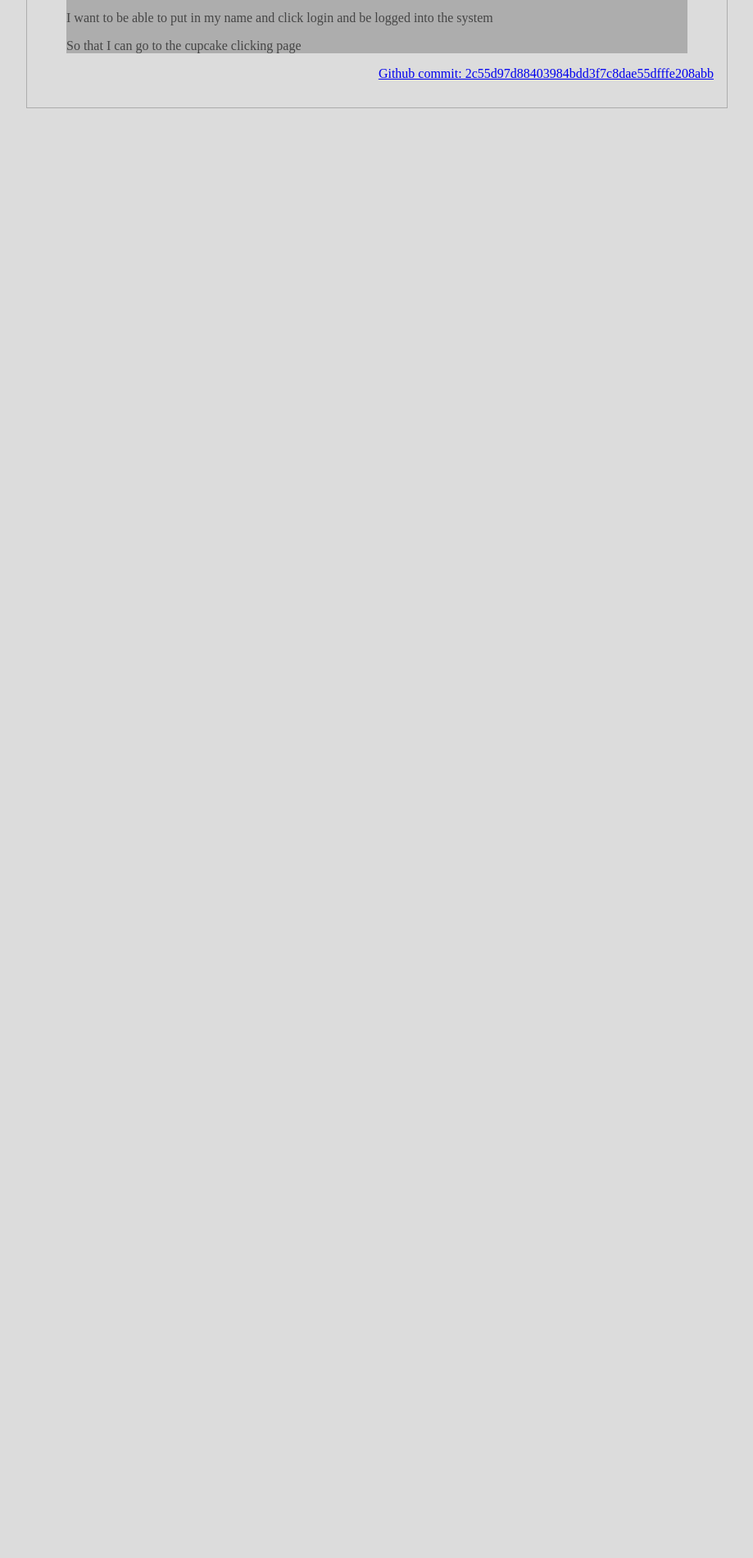
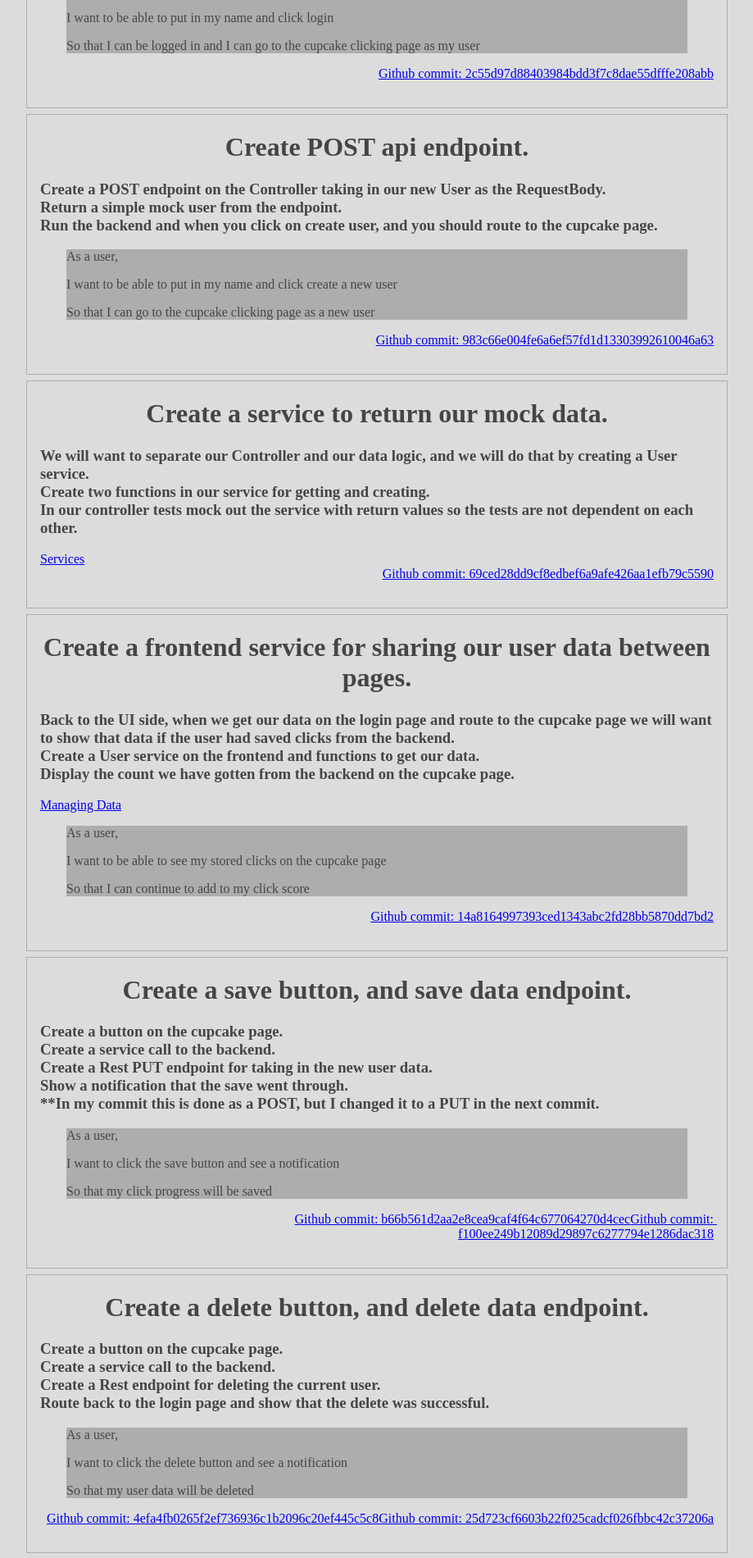
Before and after one commit to CameronJett/cupcake_clicker_tutorial, an Angular app: page / in a window 1280 px wide. Shown: the part 3320-5220 px from the top of the page at 82% size, without its empty margins (200-1119 px from the left). Before the commit the page ends 3530 px from the top, so only its background shows below. Built offline with nearby package versions, Linux system fonts and the light colour scheme.

Commit message:
tasks up to creating the DB

```diff
--- a/src/app/app.component.html
+++ b/src/app/app.component.html
@@ -23,6 +23,9 @@
         <a *ngIf="task.GITHUB_COMMIT"
           href="https://github.com/CameronJett/cupcake-clicker-ui/commit/{{task.GITHUB_COMMIT}}">Github commit:
           {{ task.GITHUB_COMMIT }}</a>
+          <a *ngIf="task.GITHUB_SECOND_COMMIT"
+            href="https://github.com/CameronJett/cupcake-clicker-ui/commit/{{task.GITHUB_COMMIT}}">Github commit:
+            {{ task.GITHUB_SECOND_COMMIT }}</a>
       </div>
 
       <img *ngIf="task.IMAGE" src="{{task.IMAGE}}">
--- a/src/assets/data.json
+++ b/src/assets/data.json
@@ -78,12 +78,71 @@
             "DETAILS": "Create a Controller and Model folder.\nCreate a UserController with a RequestMapping for our /username endpoint.\nCreate a User model with our name and click count.\nReturn a simple mock user from the endpoint.\nNow when you run the backend you can go to the frontend, put in a name and click login, and you should route to the cupcake page.",
             "USER_STORY": {
                 "AS_A": "As a user,",
-                "I_WANT": "I want to be able to put in my name and click login and be logged into the system",
-                "SO_THAT": "So that I can go to the cupcake clicking page"
+                "I_WANT": "I want to be able to put in my name and click login",
+                "SO_THAT": "So that I can be logged in and I can go to the cupcake clicking page as my user"
             },
             "HYPERLINK_TEXT": "Http endpoint testing",
             "HYPERLINK": "https://spring.io/guides/gs/testing-web/",
             "GITHUB_COMMIT": "2c55d97d88403984bdd3f7c8dae55dfffe208abb"
+        },
+        {
+            "HEADER": "Create POST api endpoint.",
+            "DETAILS": "Create a POST endpoint on the Controller taking in our new User as the RequestBody.\nReturn a simple mock user from the endpoint.\nRun the backend and when you click on create user, and you should route to the cupcake page.",
+            "USER_STORY": {
+                "AS_A": "As a user,",
+                "I_WANT": "I want to be able to put in my name and click create a new user",
+                "SO_THAT": "So that I can go to the cupcake clicking page as a new user"
+            },
+            "GITHUB_COMMIT": "983c66e004fe6a6ef57fd1d13303992610046a63"
+        },
+        {
+            "HEADER": "Create a service to return our mock data.",
+            "DETAILS": "We will want to separate our Controller and our data logic, and we will do that by creating a User service.\nCreate two functions in our service for getting and creating.\nIn our controller tests mock out the service with return values so the tests are not dependent on each other.",
+            "HYPERLINK_TEXT": "Services",
+            "HYPERLINK": "https://www.tutorialspoint.com/spring_boot/spring_boot_service_components.htm",
+            "GITHUB_COMMIT": "69ced28dd9cf8edbef6a9afe426aa1efb79c5590"
+        },
+        {
+            "HEADER": "Create a frontend service for sharing our user data between pages.",
+            "DETAILS": "Back to the UI side, when we get our data on the login page and route to the cupcake page we will want to show that data if the user had saved clicks from the backend.\nCreate a User service on the frontend and functions to get our data.\nDisplay the count we have gotten from the backend on the cupcake page.",
+            "USER_STORY": {
+                "AS_A": "As a user,",
+                "I_WANT": "I want to be able to see my stored clicks on the cupcake page",
+                "SO_THAT": "So that I can continue to add to my click score"
+            },
+            "HYPERLINK_TEXT": "Managing Data",
+            "HYPERLINK": "https://angular.io/start/start-data",
+            "GITHUB_COMMIT": "14a8164997393ced1343abc2fd28bb5870dd7bd2"
+        },
+        {
+            "HEADER": "Create a save button, and save data endpoint.",
+            "DETAILS": "Create a button on the cupcake page.\nCreate a service call to the backend.\nCreate a Rest PUT endpoint for taking in the new user data.\nShow a notification that the save went through.\n**In my commit this is done as a POST, but I changed it to a PUT in the next commit.",
+            "USER_STORY": {
+                "AS_A": "As a user,",
+                "I_WANT": "I want to click the save button and see a notification",
+                "SO_THAT": "So that my click progress will be saved"
+            },
+            "GITHUB_COMMIT": "b66b561d2aa2e8cea9caf4f64c677064270d4cec",
+            "GITHUB_SECOND_COMMIT": "f100ee249b12089d29897c6277794e1286dac318"
+        },
+        {
+            "HEADER": "Create a delete button, and delete data endpoint.",
+            "DETAILS": "Create a button on the cupcake page.\nCreate a service call to the backend.\nCreate a Rest endpoint for deleting the current user.\nRoute back to the login page and show that the delete was successful.",
+            "USER_STORY": {
+                "AS_A": "As a user,",
+                "I_WANT": "I want to click the delete button and see a notification",
+                "SO_THAT": "So that my user data will be deleted"
+            },
+            "GITHUB_COMMIT": "4efa4fb0265f2ef736936c1b2096c20ef445c5c8",
+            "GITHUB_SECOND_COMMIT": "25d723cf6603b22f025cadcf026fbbc42c37206a"
+        },
+        {
+            "HEADER": "Create an H2 database set up to persist our user data and have the get endpoint return a user in the DB.",
+            "DETAILS": "Setup the H2 database and a few mock rows with a User table containing id, name and clicks.\nOpen the H2 console with the url and JDBC URL given in the spring output (Will be something like localhost:8080/h2_console, jdbc:h2:mem:testdb) and run select * on the USER table to see your base data there.\nRefactor the User to have an ID on the front and back end.\nCreate a UserRepository and update the getUserByName in our user service to return the user from the database.\nFor now return null if the user doesn't exist, we will deal with error handling later.",
+			"HYPERLINK_TEXT": "H2 Database Integration",
+			"HYPERLINK": "https://stackabuse.com/integrating-h2-database-with-spring-boot/",
+            "GITHUB_COMMIT": "7ec32852d57fb7312ddc3fe7bb3b64d45b96def5",
+            "GITHUB_SECOND_COMMIT": "f2f1fc56974bbc9f7ac1be39e0e12fc3304d834d"
         }
     ]
 }
```
